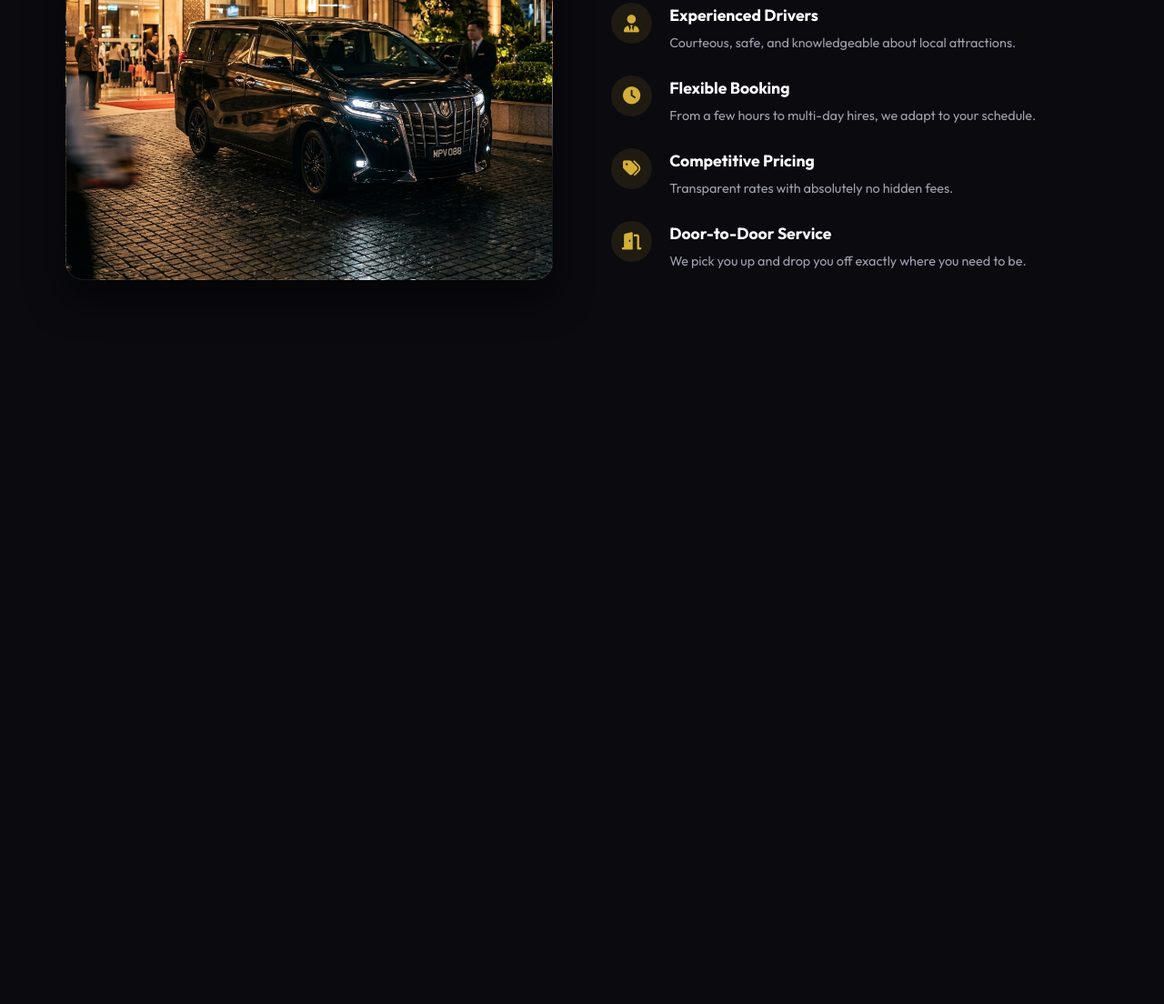
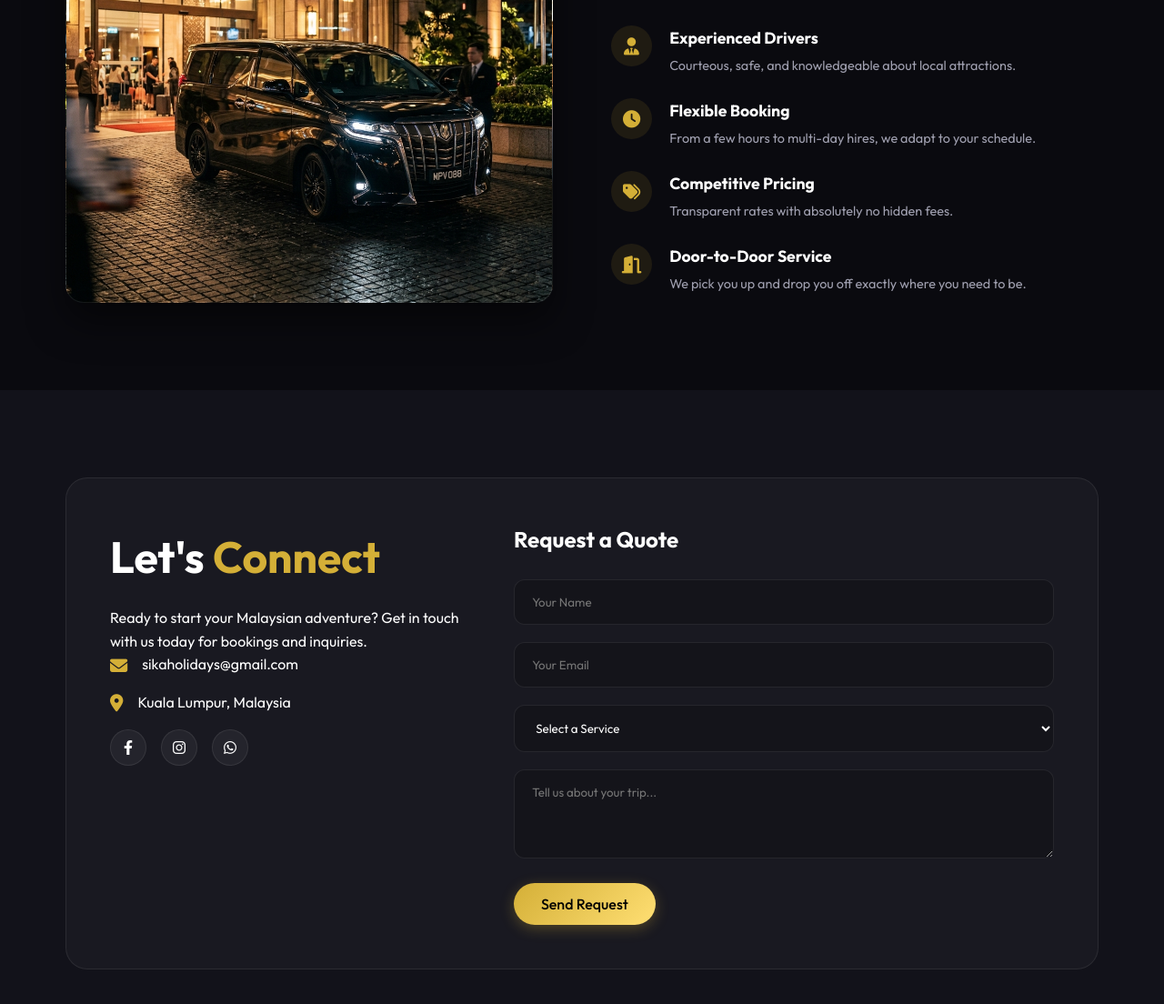
Before and after one commit to spiderbyte2026/sikaholidays, a plain HTML site: page index.html in a window 1280 px wide. Shown: the part 3511-4615 px from the top of the page at 91% size. Before the commit the page ends 3915 px from the top, so only its background shows below. Drawn offline with nearby package versions, Linux system fonts and the light colour scheme; a web font is replaced by a local one.

Commit message:
Add files via upload

```diff
--- a/index.html
+++ b/index.html
@@ -5,9 +5,10 @@
     <meta name="viewport" content="width=device-width, initial-scale=1.0">
     <title>Document</title>
 </head>
-    <link href="https://fonts.googleapis.com/css2?family=Outfit:wght@300;400;500;600;700;800&family=Playfair+Display:ital,wght@0,400;0,600;1,400&display=swap" rel="stylesheet">
+\
+    <link rel="stylesheet" href="style.css">
+     <link href="https://fonts.googleapis.com/css2?family=Outfit:wght@300;400;500;600;700;800&family=Playfair+Display:ital,wght@0,400;0,600;1,400&display=swap" rel="stylesheet">
     <link rel="stylesheet" href="https://cdnjs.cloudflare.com/ajax/libs/font-awesome/6.4.0/css/all.min.css">
-    <link rel="stylesheet" href="style.css">
 <body>
     <nav class="navbar">
         <div class="nav-container">
@@ -132,11 +133,11 @@
     <section class="why-choose" id="fleet">
         <div class="container">
             <div class="fleet-section">
-
+                <DIV>
                     <div class="fleet-image-container">
                     </div>
-
-                <div class="content-column">
+                    </DIV>
+                    <div>
                     <h2 class="section-title">Why Choose <br><span class="holidays">Sika Holidays?</span></h2>
                     <ul class="features-list">
                         <li class="feature-item">
@@ -168,7 +169,59 @@
                             </div>
                         </li>
                     </ul>
+                    </div>
                 </div>
+
+        </div>
+    </section>
+    <section class="contact" id="contact">
+        <div class="container">
+            <div class="contact-card ">
+                <div class="contact-info">
+                    <h2 class="section-title">Let's <span class="holidays">Connect</span></h2>
+                    <p>Ready to start your Malaysian adventure? Get in touch with us today for bookings and inquiries.</p>
+
+                    <div >
+                        <a href="mailto:sikaholidays@gmail.com" class="contact-us">
+                            <i class="fas fa-envelope"></i>
+                            <span>sikaholidays@gmail.com</span>
+                        </a>
+
+                        <div class="contact-us">
+                            <i class="fas fa-map-marker-alt"></i>
+                            <span>Kuala Lumpur, Malaysia</span>
+                        </div>
+                    </div>
+
+                    <div class="socialmedia-links ">
+                        <a href="#" class="social-link"><i class="fab fa-facebook-f"></i></a>
+                        <a href="#" class="social-link"><i class="fab fa-instagram"></i></a>
+                        <a href="#" class="social-link"><i class="fab fa-whatsapp"></i></a>
+                    </div>
+                </div>
+
+                <form class="contact-form" id="bookingForm">
+                    <h3 class="form-title">Request a Quote</h3>
+                    <div class="form">
+                        <input type="text" id="name" class="msg-container" placeholder="Your Name" required>
+                    </div>
+                    <div class="form">
+                        <input type="email" id="email" class="msg-container" placeholder="Your Email" required>
+                    </div>
+                    <div class="form">
+                        <select id="service" class="msg-container" required>
+                            <option value="disabled selected" >Select a Service</option>
+                            <option value="transport">Transport Services</option>
+                            <option value="tour">Customised Tour</option>
+                            <option value="hotel">Hotel Booking</option>
+                            <option value="other">Other Inquiry</option>
+                        </select>
+                    </div>
+                    <div class="form">
+                        <textarea id="message" class="msg-container" rows="4" placeholder="Tell us about your trip..." required></textarea>
+                    </div>
+                    <button type="submit" class="btn btn-primary btn-block">Send Request</button>
+                </form>
             </div>
         </div>
     </section>
--- a/style.css
+++ b/style.css
@@ -534,3 +534,92 @@ section {
     color: var(--text-secondclr);
     font-size: 14.4px;
 }
+.contact {
+    background-color: var(--bg-secondary);
+}
+
+.contact-card
+  {
+    display: grid;
+    grid-template-columns: 1fr 1.5fr;
+    gap: 3rem;
+    background: var(--card-bg);
+    border: 1px solid var(--card-border);
+    border-radius: 24px;
+    padding: 3rem;
+}
+
+.contact-us {
+    display: flex;
+    align-items: center;
+    gap: 1rem;
+    margin-bottom: 1rem;
+    color: var(--text-secondary);
+    text-decoration: none;
+    transition: var(--transition);
+}
+
+.contact-us:hover {
+    color: var(--accent-primary);
+}
+
+.contact-us i {
+    color: var(--gold);
+    font-size: 1.2rem;
+}
+
+.socialmedia-links {
+    display: flex;
+    gap: 1rem;
+}
+
+.social-link {
+    width: 40px;
+    height: 40px;
+    border-radius: 50%;
+    background: rgba(255,255,255,0.05);
+    display: flex;
+    align-items: center;
+    justify-content: center;
+    color: var(--white);
+    text-decoration: none;
+    transition: var(--transition);
+    border: 1px solid var(--card-border);
+}
+
+.social-link:hover {
+    background: var(--gold);
+    color: #000;
+    border-color: var(--gold);
+    transform: translateY(-3px);
+}
+
+.form-title {
+    margin-bottom: 1.5rem;
+    font-size: 1.5rem;
+}
+
+.form {
+    margin-bottom: 1.2rem;
+}
+
+.msg-container {
+    width: 100%;
+    padding: 1rem 1.2rem;
+    background: rgba(0,0,0,0.2);
+    border: 1px solid var(--card-border);
+    border-radius: 12px;
+    color: var(--white);
+    font-family: var(--font-body);
+    transition: var(--transition);
+}
+
+.msg-container:focus {
+    outline: none;
+    border-color: var(--gold);
+    background: rgba(0,0,0,0.4);
+}
+
+textarea.msg-container {
+    resize: vertical;
+}
```
